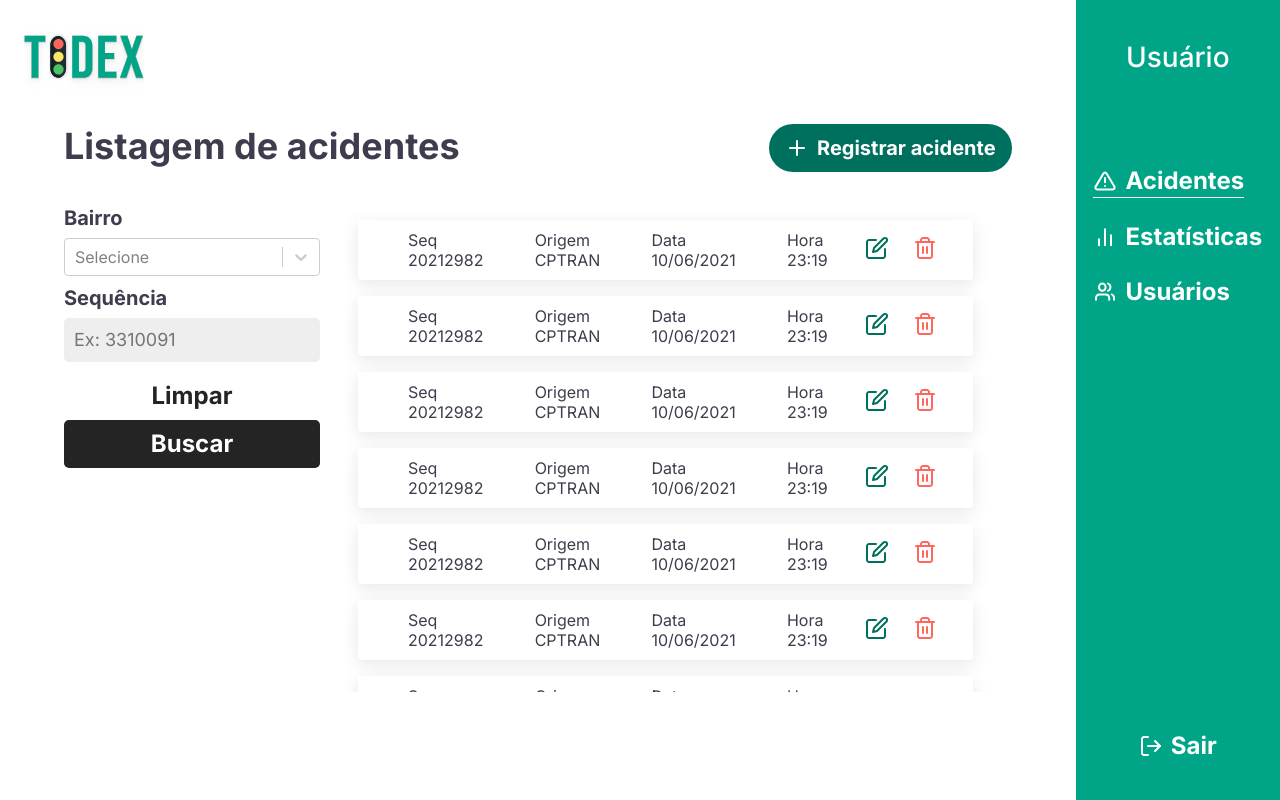
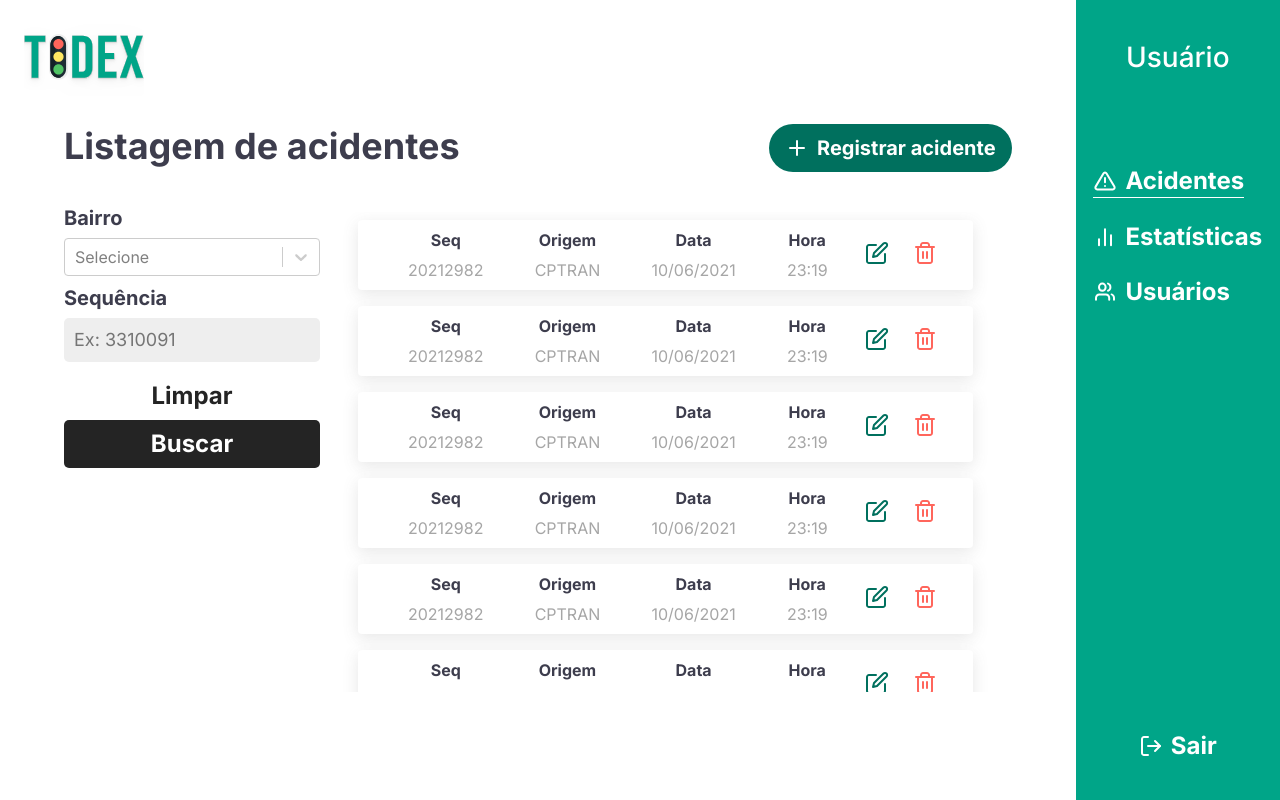
Before and after one commit to lucasarlim/tidex-web, a React (Create React App) app: page /acidentes in a window 1280 px wide. Built offline with nearby package versions, Linux system fonts and the light colour scheme; no server answers.

Commit message:
info row style finished

```diff
--- a/src/components/InfoRow/styles.js
+++ b/src/components/InfoRow/styles.js
@@ -26,11 +26,17 @@ export const ActionBox = styled.div`
 
 export const Info = styled.div`
 	margin: 0 2vw;
+	text-align: center;
 `;
 
-export const Label = styled.span``;
+export const Label = styled.span`
+	font-weight: bold;
+`;
 
-export const Value = styled.p``;
+export const Value = styled.p`
+	color: ${useTheme.grayDarker};
+	margin-top: 10px;
+`;
 
 export const Button = styled.button`
 	margin: 0 12px;
```
